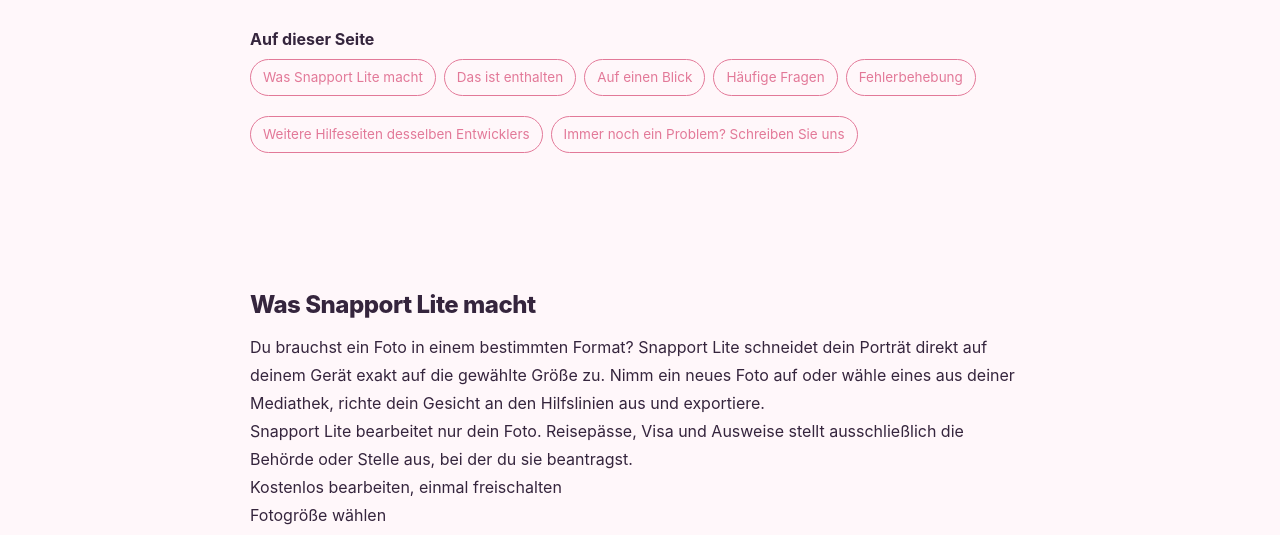
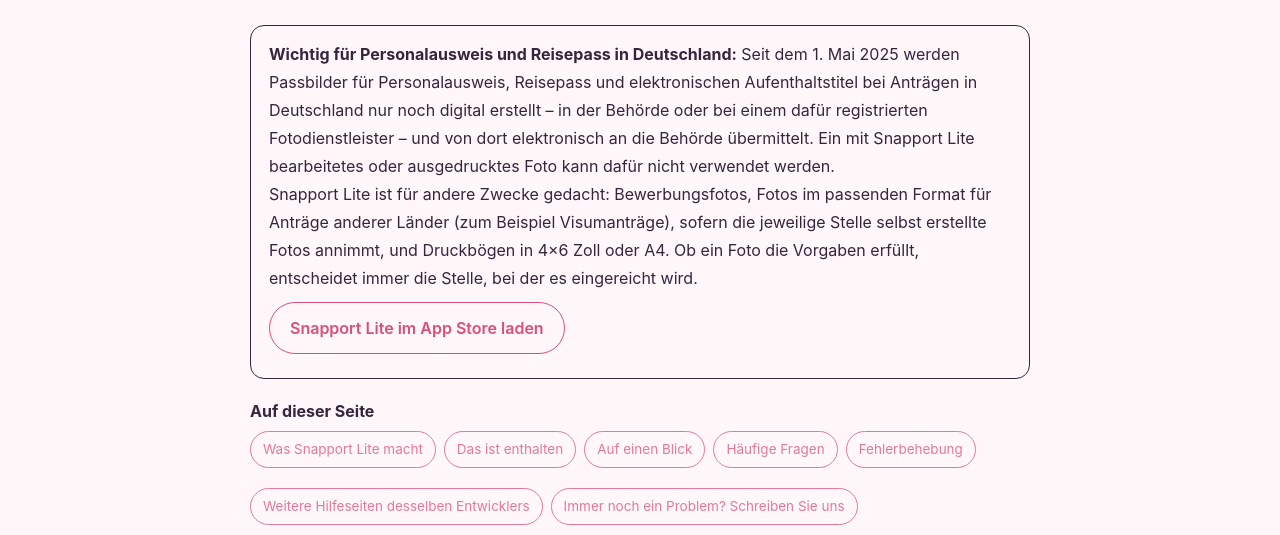
Before and after one commit to alice51849/snapport-lite-support, a plain HTML site: page help.de-DE.html in a window 1280 px wide. Shown: the part 251-786 px from the top of the page. Drawn offline with Linux system fonts and the light colour scheme.

Commit message:
help.de-DE：德國 2025-05 數位證件照說明＋德區直連
Claude-Session: https://claude.ai/code/session_01XjjcVe8Dkx6ncDjXpqWZMt

```diff
--- a/help.de-DE.html
+++ b/help.de-DE.html
@@ -79,6 +79,7 @@
 <p class="hd-nav"><a href="./">Support-Startseite</a><a href="privacy.html">Datenschutzerklärung</a><a href="https://apps.apple.com/app/id6792856304?pt=118326163&amp;ct=sup_snapportlite_own&amp;mt=8" rel="noopener">Im App Store ansehen</a><!-- ls-ownplay:start --> <a href="https://play.google.com/store/apps/details?id=com.alice51849.SnapportLite&amp;referrer=utm_source%3Dsup_snapportlite_top%26utm_campaign%3Dsnapportlite" rel="noopener" data-ls-play="top" style="display:inline-block;margin:6px 0 0 8px;padding:6px 14px;border:1px solid currentColor;border-radius:999px;color:inherit;text-decoration:none;font-weight:600;line-height:1.4">Google Play</a><!-- ls-ownplay:end --></p>
 <h1>Snapport Lite — Hilfe &amp; FAQ</h1>
 <p class="lede">Antworten auf die Fragen, die zu Snapport Lite am häufigsten gestellt werden, dazu Schritte zur Fehlerbehebung und wie Sie einen Menschen erreichen.</p>
+<aside id="de-passbild-2025" style="margin:14px 0 18px;padding:14px 18px;border:1px solid currentColor;border-radius:14px"><p><strong>Wichtig für Personalausweis und Reisepass in Deutschland:</strong> Seit dem 1.&nbsp;Mai 2025 werden Passbilder für Personalausweis, Reisepass und elektronischen Aufenthaltstitel bei Anträgen in Deutschland nur noch digital erstellt – in der Behörde oder bei einem dafür registrierten Fotodienstleister – und von dort elektronisch an die Behörde übermittelt. Ein mit Snapport Lite bearbeitetes oder ausgedrucktes Foto kann dafür nicht verwendet werden.</p><p>Snapport Lite ist für andere Zwecke gedacht: Bewerbungsfotos, Fotos im passenden Format für Anträge anderer Länder (zum Beispiel Visumanträge), sofern die jeweilige Stelle selbst erstellte Fotos annimmt, und Druckbögen in 4×6&nbsp;Zoll oder A4. Ob ein Foto die Vorgaben erfüllt, entscheidet immer die Stelle, bei der es eingereicht wird.</p><p><a class="hd-cta" href="https://apps.apple.com/de/app/id6792856304?pt=118326163&amp;ct=sqe1127_snapportlite_de_help&amp;mt=8" rel="noopener">Snapport Lite im App Store laden</a></p></aside>
 <p class="hd-toc-label"><strong>Auf dieser Seite</strong></p>
 <ul class="hd-toc"><li><a href="#about">Was Snapport Lite macht</a></li><li><a href="#features">Das ist enthalten</a></li><li><a href="#specs">Auf einen Blick</a></li><li><a href="#faq">Häufige Fragen</a></li><li><a href="#troubleshooting">Fehlerbehebung</a></li><li><a href="#more">Weitere Hilfeseiten desselben Entwicklers</a></li><li><a href="#contact">Immer noch ein Problem? Schreiben Sie uns</a></li></ul>
 <section id="about"><h2>Was Snapport Lite macht</h2><p>Du brauchst ein Foto in einem bestimmten Format? Snapport Lite schneidet dein Porträt direkt auf deinem Gerät exakt auf die gewählte Größe zu. Nimm ein neues Foto auf oder wähle eines aus deiner Mediathek, richte dein Gesicht an den Hilfslinien aus und exportiere.</p><p>Snapport Lite bearbeitet nur dein Foto. Reisepässe, Visa und Ausweise stellt ausschließlich die Behörde oder Stelle aus, bei der du sie beantragst.</p><p>Kostenlos bearbeiten, einmal freischalten</p><p>Fotogröße wählen</p><p>Gesicht ausrichten</p></section>
```
